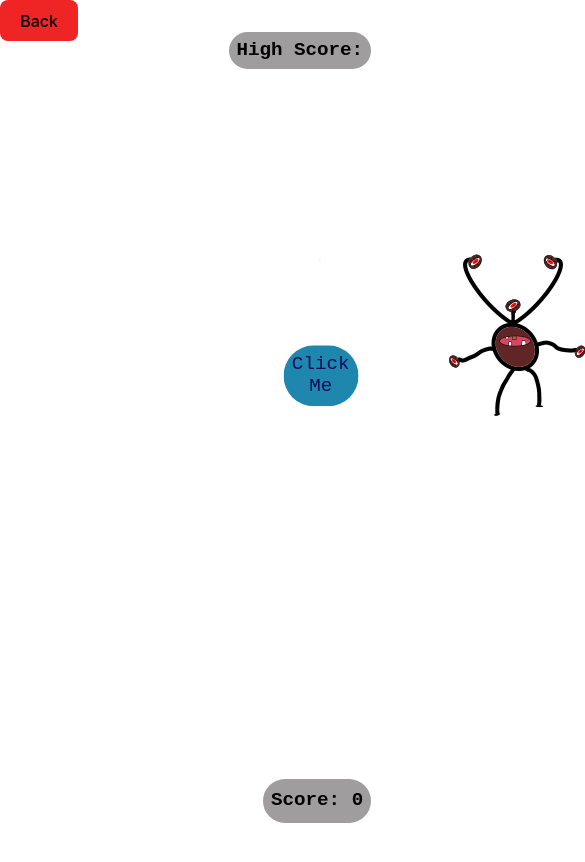
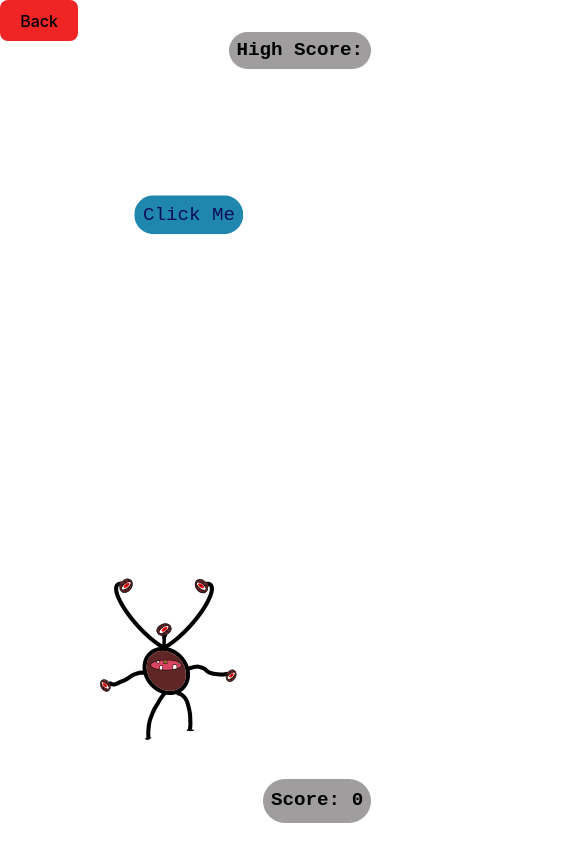
Before and after one commit to alecnamey/StupidGame, a React (Vite) app in the folder frontend/: page /game in a window 390 px wide. Shown: the top 862 px of the page, 585 px wide, since content can reach past the window. Built offline with nearby package versions, Linux system fonts and the light colour scheme; no server answers.

Commit message:
Created changes to allow for multiple monsters to join in ad the Click Me was activated

```diff
--- a/frontend/src/pages/game.jsx
+++ b/frontend/src/pages/game.jsx
@@ -1,24 +1,20 @@
+import React, { useState, useEffect } from 'react';
+import { useNavigate } from 'react-router-dom';
+import '../components/styles.css';
+import monster from '../assets/monster1.png';
 import BackButton from '../components/back.jsx';
 import HighScore from '../components/highscore.jsx';
-import '../components/styles.css';
-import monster from '../assets/monster1.png';
-import { useNavigate } from 'react-router-dom';
-import React, { useState, useEffect } from 'react';
 import axios from 'axios';
 
 function Game() {
   const [score, setScore] = useState(0);
+  const [highScore, setHighScore] = useState(0);
   const navigate = useNavigate();
-    const [position, setPosition] = useState({ top: '50%', left: '50%' });
-    const [highScore, setHighScore] = useState(0);
+  const [positions, setPositions] = useState({
+    clickMe: { top: '50%', left: '50%' },
+    monsters: [{ top: '50%', left: '50%' }]
+  });
 
-
-    const handleClick = () => {
-        setScore(score + 1);
-    };
-    const handleEndGame = () => {
-        navigate('/gameover');
-    };
 
     useEffect(() => {
         const apiURL = import.meta.env.VITE_API_URL;
@@ -38,6 +34,8 @@ function Game() {
         const apiURL = import.meta.env.VITE_API_URL;
         try{
             if (score > highScore) {
+                console.log('Score:', score);
+                console.log('High Score:', highScore);
                 axios.put(apiURL, { score });
             }
         }
@@ -47,20 +45,47 @@ function Game() {
     }, [score, highScore]);
 
 
-    // Function to generate random position
-    const getRandomPosition = () => {
-        const top = Math.random() * 90 + '%';
-        const left = Math.random() * 90 + '%';
+
+
+
+
+  const getRandomPosition = (elementWidth, elementHeight) => {
+    const maxWidth = window.innerWidth - elementWidth;
+    const maxHeight = window.innerHeight - elementHeight;
+    const top = `${Math.floor(Math.random() * maxHeight)}px`;
+    const left = `${Math.floor(Math.random() * maxWidth)}px`;
     return { top, left };
   };
 
+  const updatePositions = () => {
+    const buttonWidth = 100;
+    const buttonHeight = 50;
+    setPositions((prevPositions) => ({
+      clickMe: getRandomPosition(buttonWidth, buttonHeight),
+      monsters: prevPositions.monsters.map(() => getRandomPosition(buttonWidth, buttonHeight))
+    }));
+  };
+
   useEffect(() => {
-        const interval = setInterval(() => {
-            setPosition(getRandomPosition());
-        }, 2000);
+    const interval = setInterval(updatePositions, 2000);
+    return () => clearInterval(interval); // Cleanup interval on unmount
+  }, [positions.monsters]);
 
-        return () => clearInterval(interval); // Cleanup interval on unmount
-    }, []);
+  const handleClick = () => {
+    const newScore = score + 1;
+    setScore(newScore);
+
+    const buttonWidth = 100; // Approximate width of the button
+    const buttonHeight = 50; // Approximate height of the button
+    setPositions((prevPositions) => ({
+      ...prevPositions,
+      monsters: [...prevPositions.monsters, getRandomPosition(buttonWidth, buttonHeight)]
+    }));
+  };
+
+  const handleEndGame = () => {
+    navigate('/gameover');
+  };
 
   return (
     <div className="game-container" style={{ position: 'relative', height: '100vh', width: '100vw' }}>
@@ -73,18 +98,30 @@ function Game() {
           onClick={handleClick}
           style={{
             position: 'absolute',
-                        ...position,
-                        transform: 'translate(-50%, -50%)', // Center the image
-                    }}>Click Me
-                </button>
-                <button>
-                    <img src={monster}
-                        alt="monster"
-                        onClick={handleEndGame}
-                        style={{ position: 'absolute', ...position, transform: 'translate(-40%, -50%)' }} />
+            top: positions.clickMe.top,
+            left: positions.clickMe.left,
+            transform: 'translate(-50%, -50%)', // Center the button
+          }}
+        >
+          Click Me
         </button>
 
+        {positions.monsters.map((monsterPos, index) => (
+          <img
+            key={index}
+            src={monster}
+            onClick={handleEndGame}
+            alt="monster"
+            style={{
+              position: 'absolute',
+              top: monsterPos.top,
+              left: monsterPos.left,
+              transform: 'translate(-50%, -50%)', // Center the image
+            }}
+          />
+        ))}
       </div>
+
     </div>
   );
 }
```
Lines whose indentation alone changed are shown as unchanged.
